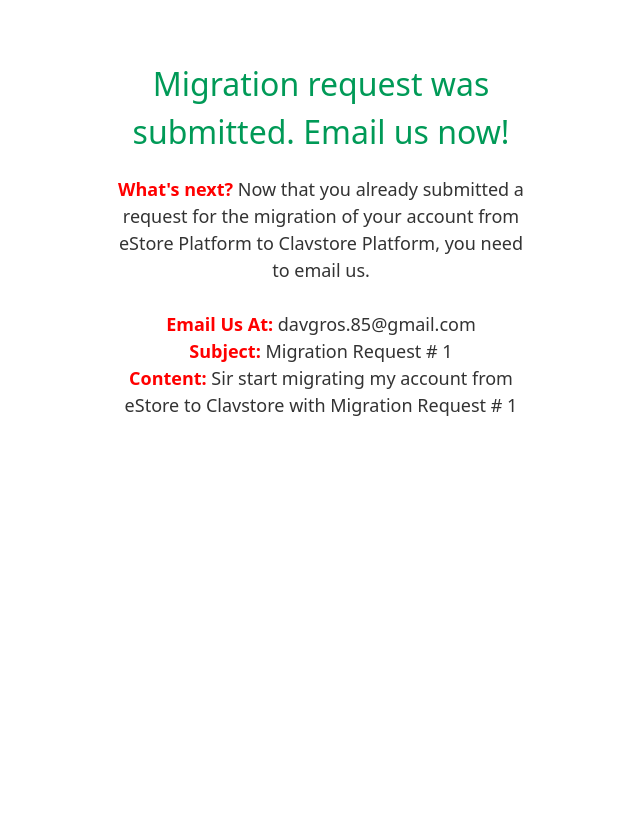
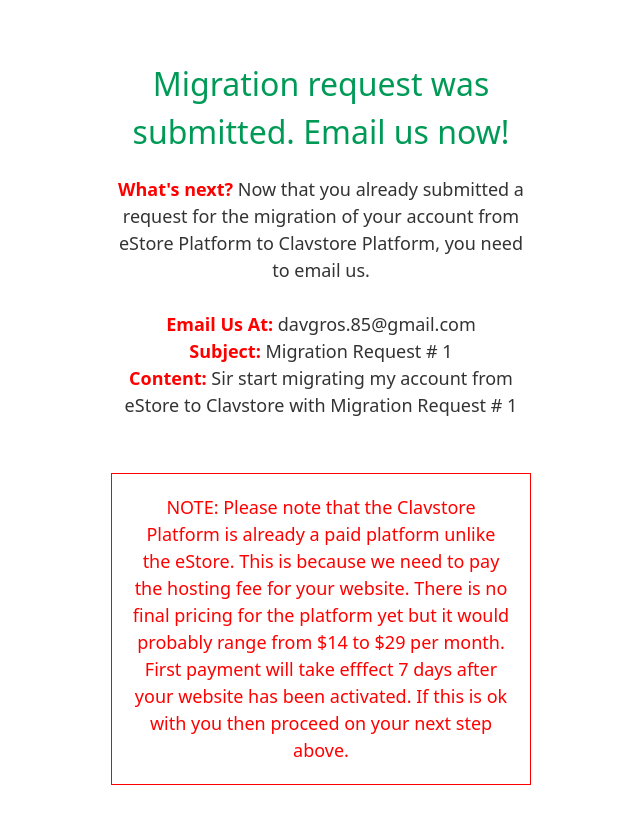
Before and after one commit to framnz85/clavmall-hoster-ui, a React (Create React App) app: page /migratesubmitted/1 in a window 1280 px wide. Shown: the whole page, without its empty margins (319-959 px from the left). Before the commit the page ends 800 px from the top, so only its background shows below. Built offline with nearby package versions, Linux system fonts and the light colour scheme.

Commit message:
make it better

```diff
--- a/src/components/migrate/requestSubmit.jsx
+++ b/src/components/migrate/requestSubmit.jsx
@@ -35,6 +35,8 @@
             <b style={{ color: "red" }}>Subject:</b> Migration Request # {this.state.estoreid}
             <br />
             <b style={{ color: "red" }}>Content:</b> Sir start migrating my account from eStore to Clavstore with Migration Request # {this.state.estoreid}
+            <br /><br /><br />
+            <div style={{border: "1px solid red", color: "red", padding: 20}}>NOTE: Please note that the Clavstore Platform is already a paid platform unlike the eStore. This is because we need to pay the hosting fee for your website. There is no final pricing for the platform yet but it would probably range from $14 to $29 per month. First payment will take efffect 7 days after your website has been activated. If this is ok with you then proceed on your next step above.</div>
           </div>
 
         </div>
```
